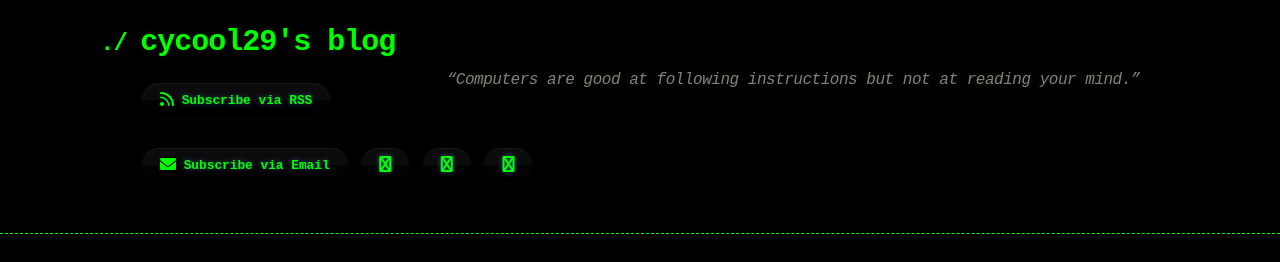
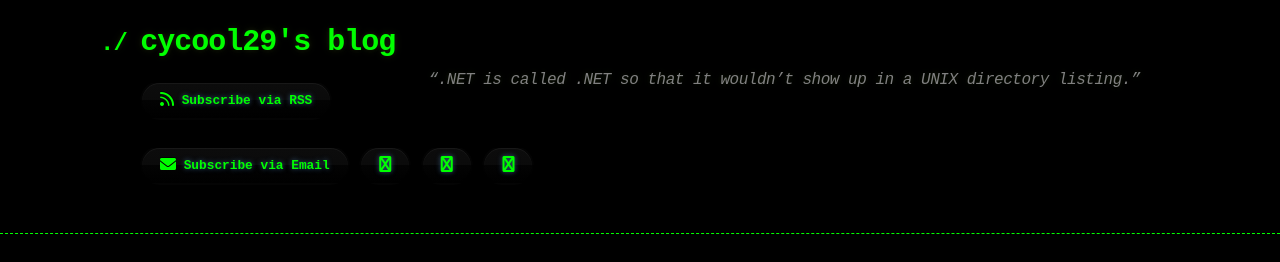
Before and after one commit to cycool29/cycool29.github.io, a Jekyll site: the page built from index.md, in a window 1280 px wide and 900 px high. Shown: the top 262 px of the window. Built offline with Jekyll 4.4.1, drawn with Linux system fonts in a browser that asks for light colours; a style sheet for code colours, icons or effects is not loaded.

Commit message:
Update quotes

```diff
--- a/_config.yml
+++ b/_config.yml
@@ -1,5 +1,5 @@
 title: cycool29's blog
-description: "“Computers are good at following instructions but not at reading your mind.” "
+description: "“.NET is called .NET so that it wouldn’t show up in a UNIX directory listing.” "
 bio: A high school student. Intermediate in Python, Git, Bash. Learning JavaScript. He/Him. "
 author: cycool29
 url: https://cycool29.github.io
```
